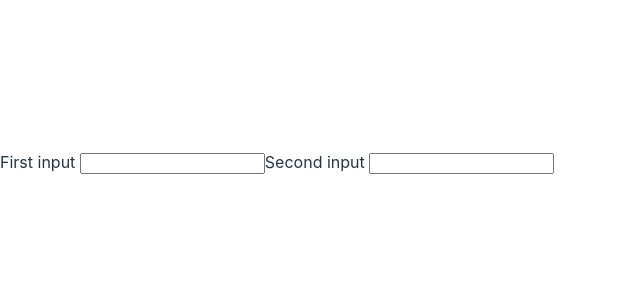
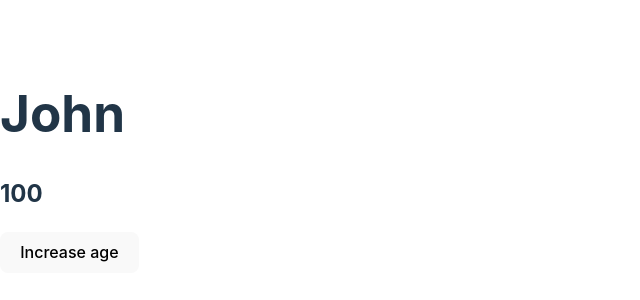
Before and after one commit to Kbouti/reactPractice, a React (Vite) app in the folder my-first-react-app/: page / in a window 1280 px wide. Shown: the part 238-538 px from the top of the page, without its empty margins (0-640 px from the left). Built offline with nearby package versions, Linux system fonts and the light colour scheme.

Commit message:
Add final section example

```diff
--- a/my-first-react-app/src/exercise.jsx
+++ b/my-first-react-app/src/exercise.jsx
@@ -1,26 +1,26 @@
 import { useState } from "react";
 
-function SyncedInputs() {
-  const [userInput, setUserInput] = useState("");
-  function handleChange(e) {
-    setUserInput(e.target.value);
-  }
+function Person() {
+    const [person, setPerson] = useState({name: "John", age: 100 });
 
-  return (
+    const handleIncreaseAge = () => {
+
+        const newPerson = {...person, age: person.age + 1 };
+            // This^^ is super helpful syntax for: Copy this object, but change this one thing
+            setPerson(newPerson);
+    }
+
+
+
+return (
     <>
-      <Input label="First input" value={userInput} onChange={handleChange} />
-      <Input label="Second input" value={userInput} onChange={handleChange} />
+    <h1>{person.name}</h1>
+    <h2>{person.age}</h2>
+    <button onclick={handleIncreaseAge}>Increase age</button>
     </>
-  );
+)
+
+
 }
 
-function Input({ label, value, onChange }) {
-
-  return (
-    <label>
-      {label} <input value={value} onChange={onChange} />
-    </label>
-  );
-}
-
-export { SyncedInputs };
+export { Person };
--- a/my-first-react-app/src/main.jsx
+++ b/my-first-react-app/src/main.jsx
@@ -5,10 +5,10 @@
 import './index.css'
 
 
-import {SyncedInputs} from './exercise.jsx'
+import {Person} from './exercise.jsx'
 
 ReactDOM.createRoot(document.getElementById('root')).render(
   <React.StrictMode>
-  <SyncedInputs/>
+  <Person/>
   </React.StrictMode>,
 )
```
